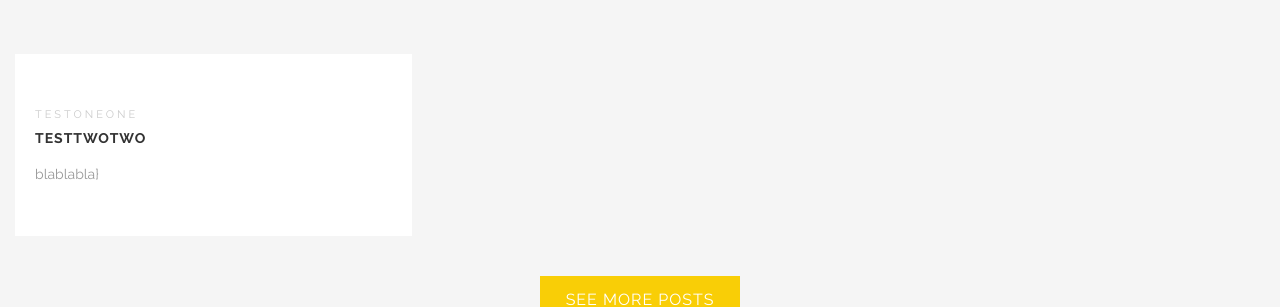
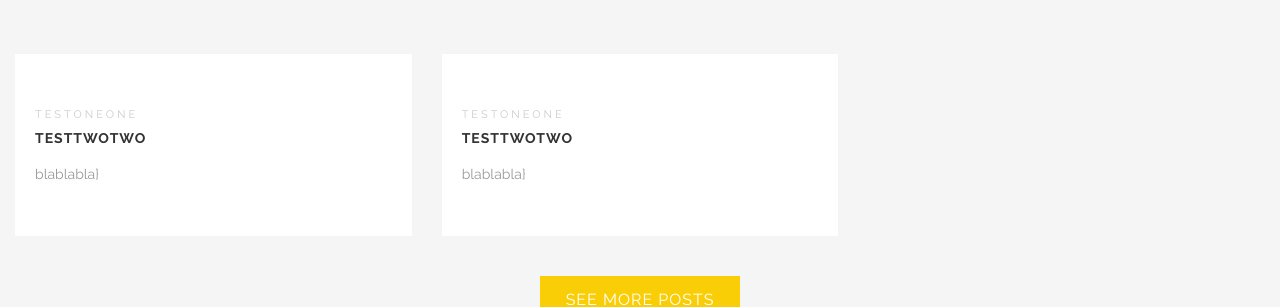
Before and after one commit to impoweredcapital/investmentplatform, a Jekyll site: the page built from products.html, in a window 1280 px wide. Shown: the part 310-617 px from the top of the page. Built offline with Jekyll 4.4.1, drawn with Linux system fonts in a browser that asks for light colours.

Commit message:
Update products.html

```diff
--- a/products.html
+++ b/products.html
@@ -41,6 +41,17 @@ testimonials:
     </div>
   </div>
 
+
+    <div class='large-4 medium-4 columns'>
+      <div class='mod modBlogPost'>
+          <a href="{{post.url}}"><img alt="" src="{{image}}" /></a>
+        <div class='content'>
+          <p class='date'>testoneone</p>
+          <h4><a href="#">testtwotwo</a></h4>
+          <p>blablabla}</p>
+        </div>
+      </div>
+    </div>
 
     <div class='large-4 medium-4 columns'>
       <div class='mod modBlogPost'>
```
